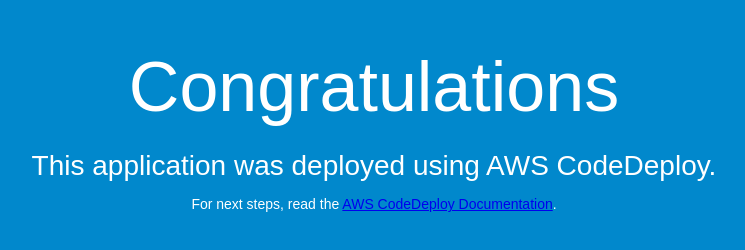
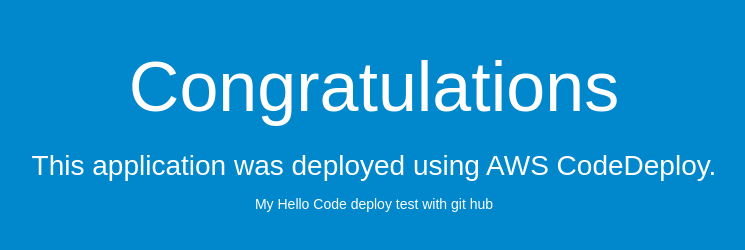
Before and after one commit to supssaha/MyNodeJsAWSApp, a plain HTML site: page index.html in a window 1280 px wide. Shown: the whole page, without its empty margins (266-1011 px from the left). Drawn offline with Linux system fonts and the light colour scheme.

Commit message:
codedeploy

```diff
--- a/index.html
+++ b/index.html
@@ -28,7 +28,7 @@
   <div align="center">
     <h1>Congratulations</h1>
     <h2>This application was deployed using AWS CodeDeploy.</h2>
-    <p>For next steps, read the <a href="http://aws.amazon.com/documentation/codedeploy">AWS CodeDeploy Documentation</a>.</p>
+    <p>My Hello Code deploy test with git hub</p>
   </div>
 </body>
 </html>
```
